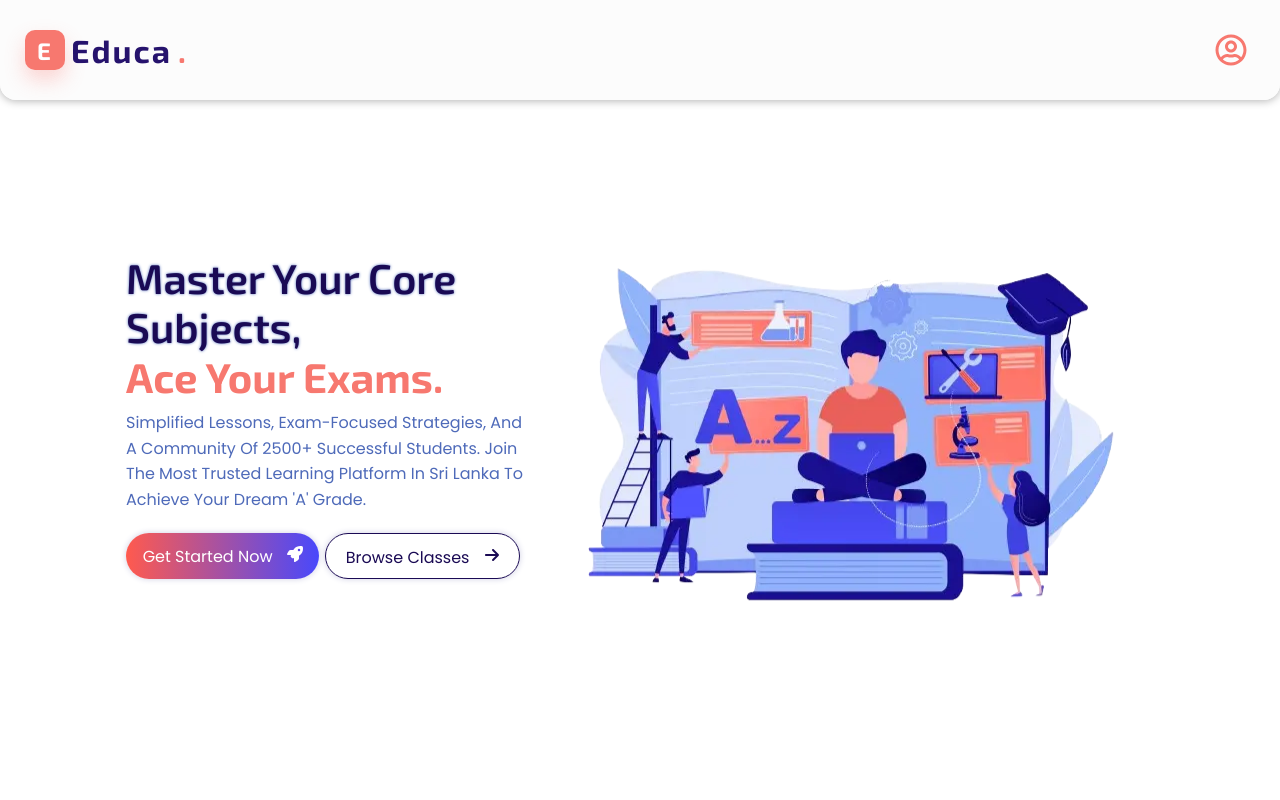
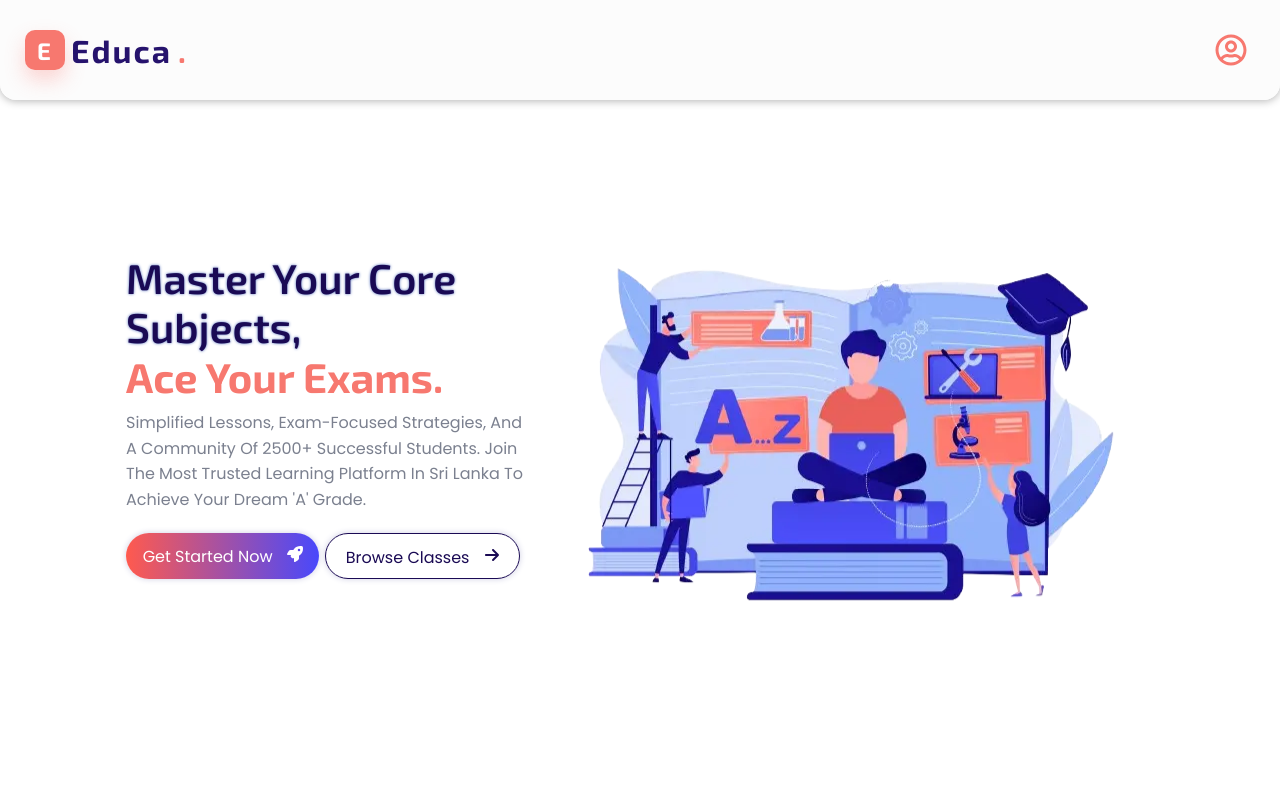
Before and after one commit to lakshan-beast/Educa-OL-Learning-Platform, a React (Vite) app: page / in a window 1280 px wide. Shown: the top 800 px of the page. Built offline with nearby package versions, Linux system fonts and the light colour scheme.

Commit message:
text color change

```diff
--- a/src/styles/pages/_hero.scss
+++ b/src/styles/pages/_hero.scss
@@ -87,7 +87,7 @@
     }
 
     p {
-      color: $blue-medium;
+      color: $text-medium;
       line-height: 1.2;
 
       @include respond(desktop) {
```
